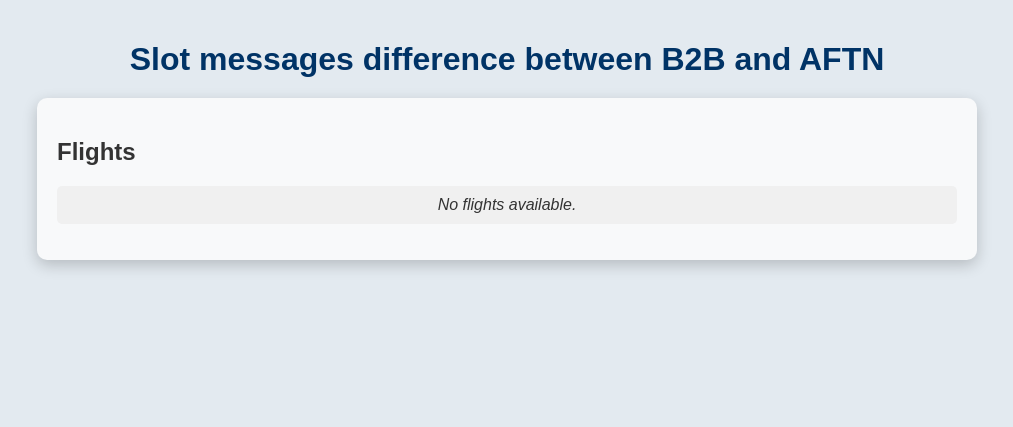
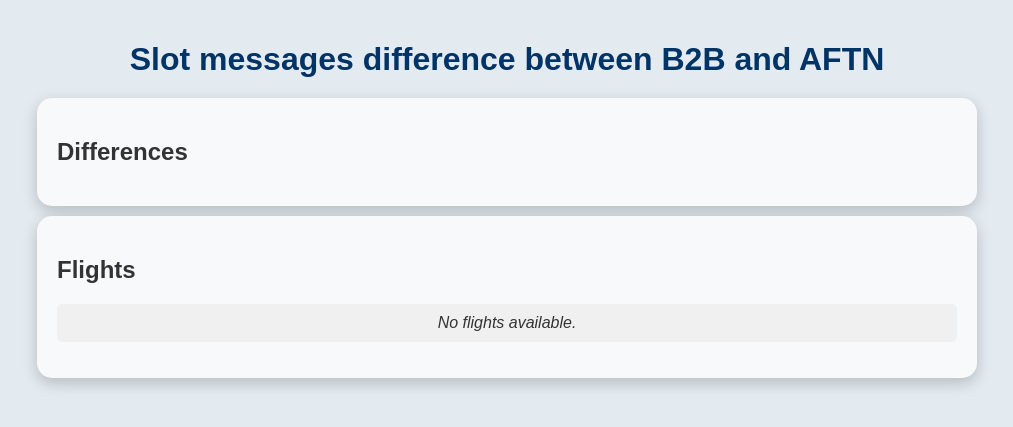
Before and after one commit to matousek11/Slot-Message-Differences, a Django app: template webapp/templates/home.html in a window 1280 px wide. Shown: the top 427 px of the page, without its empty margins (133-1146 px from the left). Run offline with Django 5.2, Linux system fonts and the light colour scheme; the template is opened without the code that fills it, so the values that code supplies are empty.

Commit message:
feat: difference part

```diff
--- a/webapp/templates/home.html
+++ b/webapp/templates/home.html
@@ -23,10 +23,10 @@
         /* Main Container */
         .container {
             max-width: 900px;
-            margin: 0 auto;
+            margin: 0 auto 10px auto;
             background: #f8f9fa; /* Light gray */
             padding: 20px;
-            border-radius: 10px;
+            border-radius: 15px;
             box-shadow: 0px 5px 15px rgba(0, 0, 0, 0.2);
         }
 
@@ -81,6 +81,9 @@
 <body>
     <h1>Slot messages difference between B2B and AFTN</h1>
     <div class="container">
+        <h2>Differences</h2>
+    </div>
+    <div class="container">
         <h2>Flights</h2>
         {% for key, flight in flights.items %}
             <div class="flight-card">
```
Also changed, not shown: readme.md (added).
